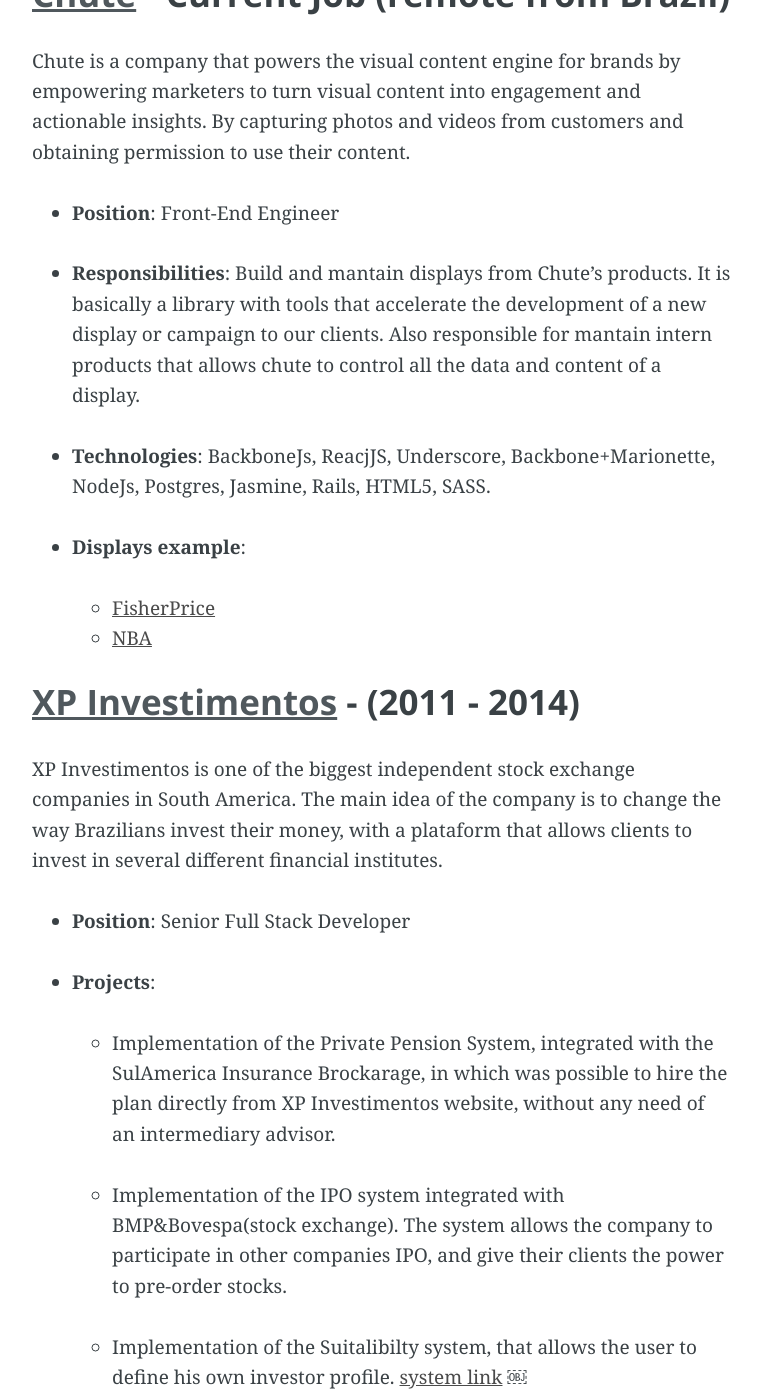
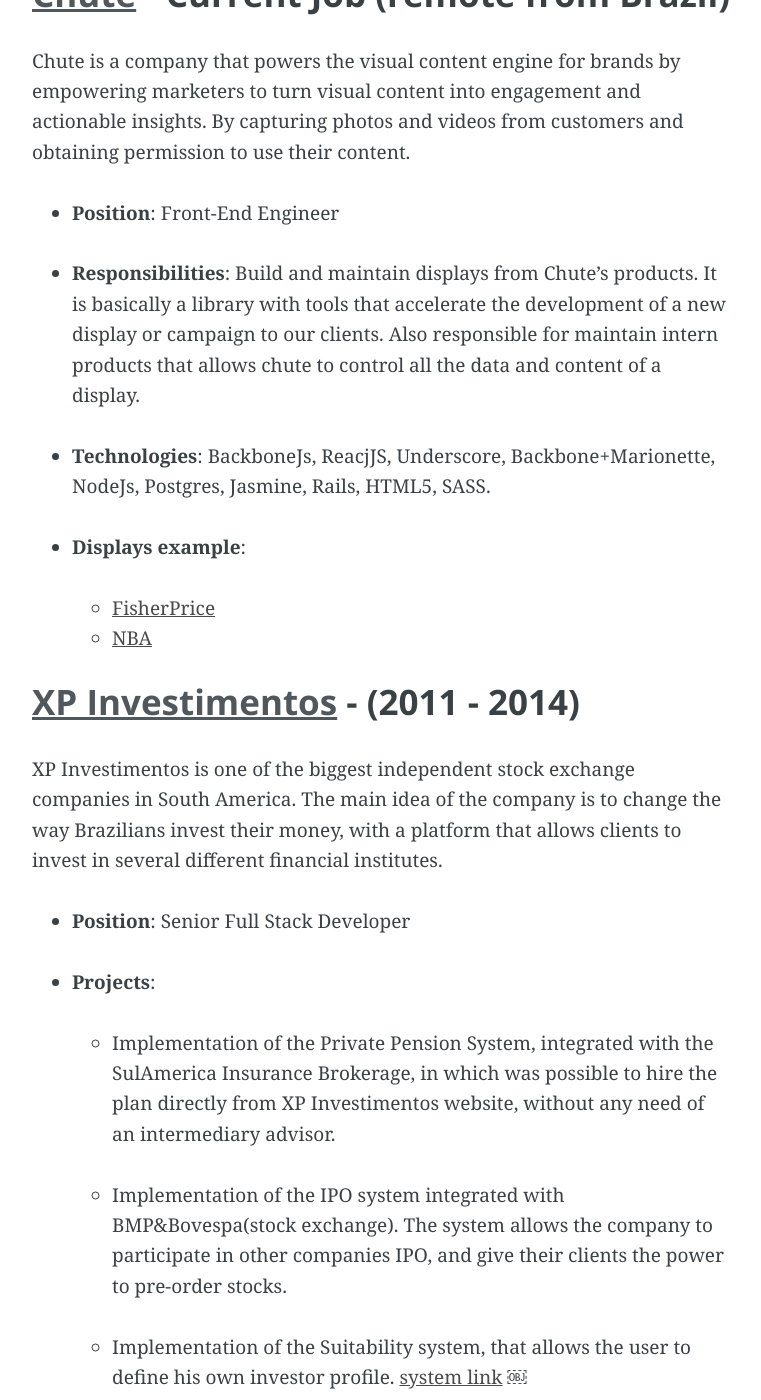
Before and after one commit to renancarvalho/blog, a Jekyll site: the page built from _posts/2015-03-26-resume.markdown, in a window 1280 px wide and 1400 px high, scrolled down 1286 px. Shown: the whole window, without its empty margins (258-1019 px from the left). Built offline with Jekyll 4.4.1, drawn with Linux system fonts in a browser that asks for light colours; Markdown is read by kramdown in place of the engine named in the settings; comment, search, counter and statistics services are not loaded; some of the changed text lies outside the part shown.

Commit message:
Fixing english words

```diff
--- a/_posts/2015-03-26-resume.markdown
+++ b/_posts/2015-03-26-resume.markdown
@@ -38,7 +38,7 @@
 *	**Position**: Front-End Engineer
 
 
-*	**Responsibilities**: Build and mantain displays from Chute's products. It is basically a library with tools that accelerate the development of a new display or campaign to our clients. Also responsible for mantain intern products that allows chute to control all the data and content of a display.
+*	**Responsibilities**: Build and maintain displays from Chute's products. It is basically a library with tools that accelerate the development of a new display or campaign to our clients. Also responsible for maintain intern products that allows chute to control all the data and content of a display.
 
 *	**Technologies**: BackboneJs, ReacjJS, Underscore, Backbone+Marionette, NodeJs, Postgres, Jasmine, Rails, HTML5, SASS.
 
@@ -50,23 +50,23 @@
 
 ### [XP Investimentos](http://www.xpi.com.br) - (2011 - 2014)
 
-XP Investimentos is one of the biggest independent stock exchange companies in South America. The main idea of the company is to change the way Brazilians invest their money, with a plataform that allows clients to invest in several different financial institutes.
+XP Investimentos is one of the biggest independent stock exchange companies in South America. The main idea of the company is to change the way Brazilians invest their money, with a platform that allows clients to invest in several different financial institutes.
 
 *	**Position**: Senior Full Stack Developer
 
 
 *   **Projects**:
-	-	Implementation of the Private Pension System, integrated with the SulAmerica Insurance Brockarage, in which was possible to hire the plan directly from XP Investimentos website, without any need of an intermediary advisor.
+	-	Implementation of the Private Pension System, integrated with the SulAmerica Insurance Brokerage, in which was possible to hire the plan directly from XP Investimentos website, without any need of an intermediary advisor.
 
 	- Implementation of the IPO system integrated with BMP&Bovespa(stock exchange). The system allows the company to participate in other companies IPO, and give their clients the power to pre-order stocks.
 
-	- Implementation of the Suitalibilty system, that allows the user to define his own investor profile. [system link](http://www.xpi.com.br/como-comecar/descubra-o-seu-perfil-de-investidor.aspx)
+	- Implementation of the Suitability system, that allows the user to define his own investor profile. [system link](http://www.xpi.com.br/como-comecar/descubra-o-seu-perfil-de-investidor.aspx)
 ￼
 * **Technologies**: AspNet MVC, Aspnet WebForms, WebServices, C#, Nhibernate, TDD, BDD, CoffeeScript/Javascript, BackboneJs, CSS3, HTML5, JQuery, Stored Procedures and Oracle.
 Frameworks used for testing: Jasmine (Javascript testing), Nunit (Unit Testing), SpecFlow for BDD.
 
 
-### [CTIS Tecnologia S/A](http://www.ctis.com.br/br/) - (2008 - 2011)  - Alocated in IBGE
+### [CTIS Tecnologia S/A](http://www.ctis.com.br/br/) - (2008 - 2011)  - Outsourced in IBGE
 
 IBGE is the agency responsible for statistical and geographic surveys about Brazil. IBGE performs a national census every ten years, and questionnaires account for information such as age, household income, literacy, education and occupation.
 
```
Also changed, not shown: other parts of _posts/2015-03-26-resume.markdown (+4 -4 lines).
